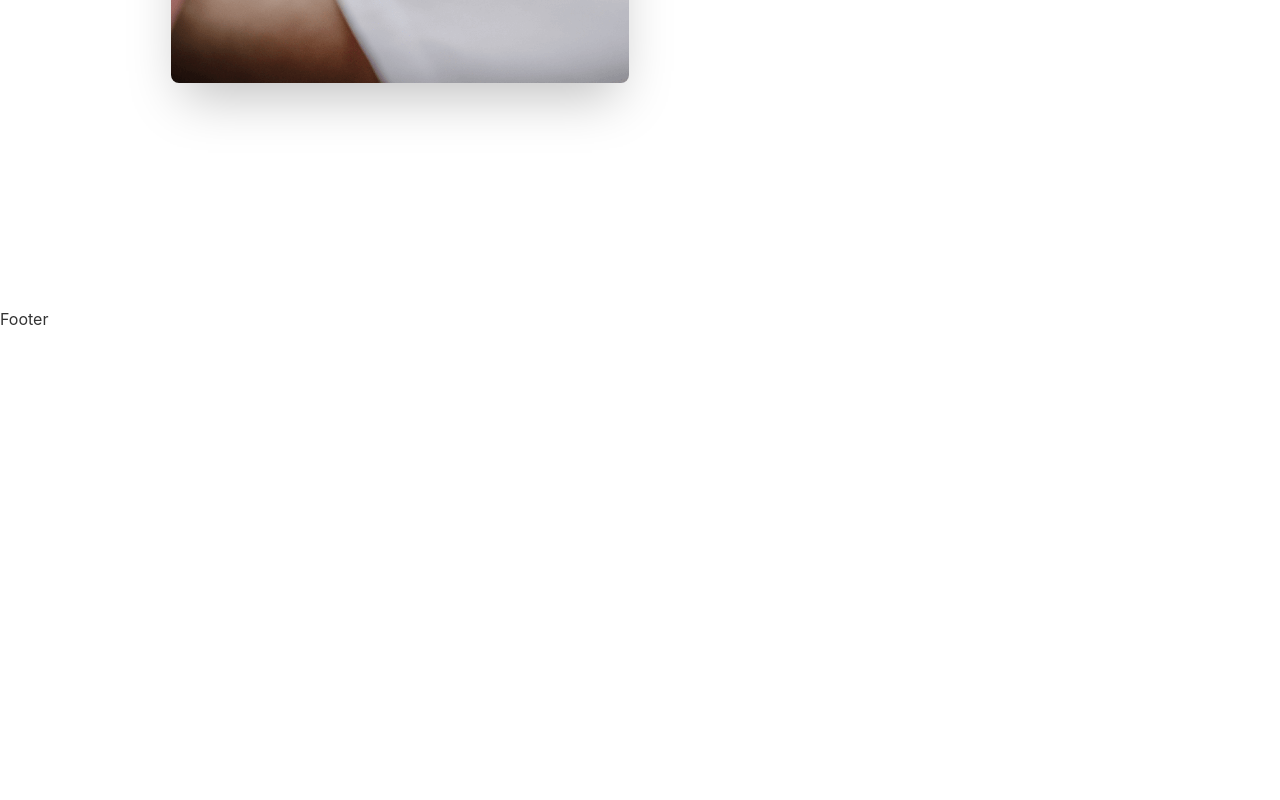
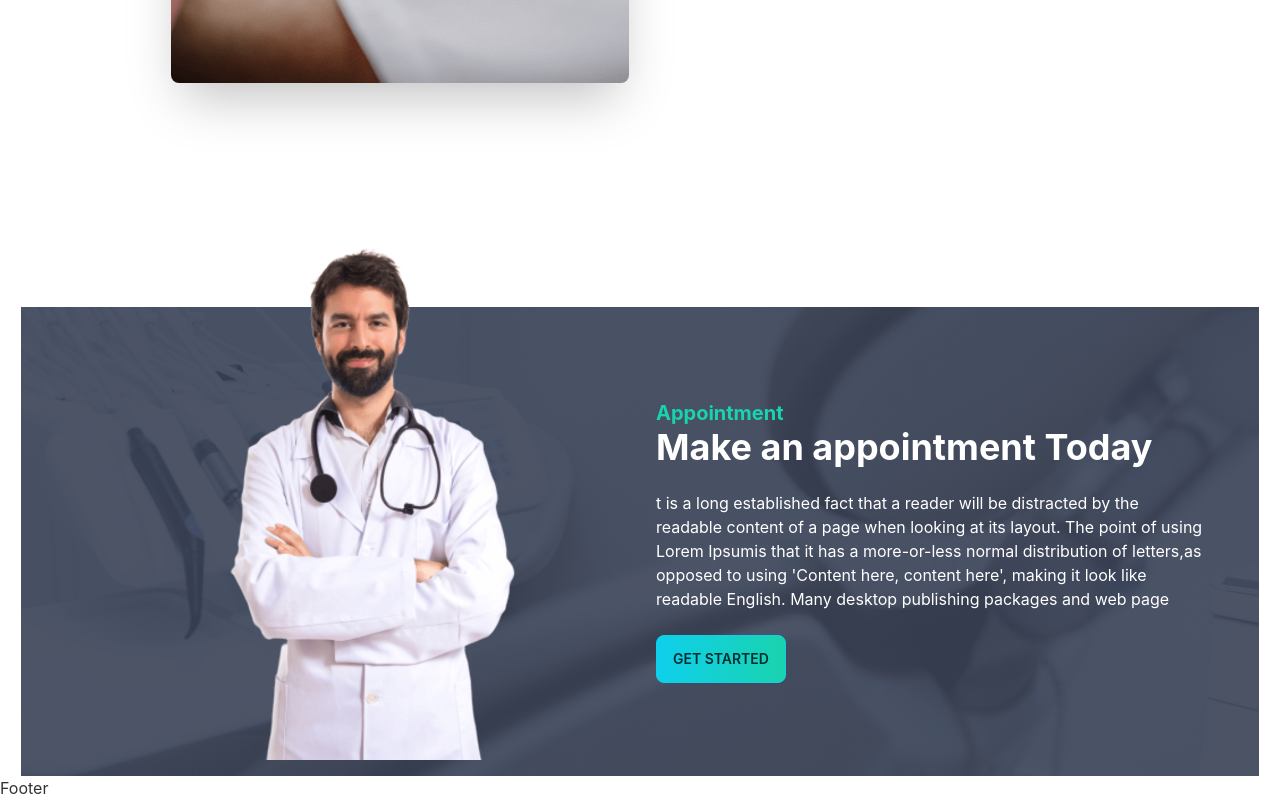
Before and after one commit to developer-munir/doctors-portal-client, a React (Create React App) app: page / in a window 1280 px wide. Shown: the part 2339-3139 px from the top of the page. Before the commit the page ends 2670 px from the top, so only its background shows below. Built offline with nearby package versions, Linux system fonts and the light colour scheme.

Commit message:
add apointment section

```diff
--- /dev/null
+++ b/src/components/PrimaryButton.jsx
@@ -0,0 +1,13 @@
+import React from 'react';
+
+const PrimaryButton = ({children}) => {
+    return (
+      <div>
+        <button className="btn btn-primary  bg-gradient-to-r from-primary to-secondary">
+          {children}
+        </button>
+      </div>
+    );
+};
+
+export default PrimaryButton;
--- /dev/null
+++ b/src/pages/Home/Apoinment/Apoinment.jsx
@@ -0,0 +1,33 @@
+import React from 'react';
+import doctor from '../../../assets/images/doctor.png';
+import apoinmentBanner from '../../../assets/images/appointment.png';
+import PrimaryButton from '../../../components/PrimaryButton';
+
+const Apoinment = () => {
+    return (
+      <div
+        className="hero md:px-9"
+        style={{ backgroundImage: `url(${apoinmentBanner})` }}
+      >
+        <div className="hero-content flex-col lg:flex-row">
+          <img src={doctor} className="hidden lg:block w-1/2 -mt-[130px]" alt="" />
+
+          <div className="lg:w-1/2 text-white">
+            <h1 className="text-xl text-secondary font-bold">Appointment</h1>
+            <h1 className="text-4xl font-bold">Make an appointment Today</h1>
+            <p className="py-6">
+              t is a long established fact that a reader will be distracted by
+              the readable content of a page when looking at its layout. The
+              point of using Lorem Ipsumis that it has a more-or-less normal
+              distribution of letters,as opposed to using 'Content here, content
+              here', making it look like readable English. Many desktop
+              publishing packages and web page
+            </p>
+            <PrimaryButton>Get Started</PrimaryButton>
+          </div>
+        </div>
+      </div>
+    );
+};
+
+export default Apoinment;
--- a/src/pages/Home/Home/Home.jsx
+++ b/src/pages/Home/Home/Home.jsx
@@ -6,6 +6,7 @@
 import { HiLocationMarker } from "react-icons/hi";
 import { FcCallback } from "react-icons/fc";
 import Services from "../Services/Services";
+import Apoinment from "../Apoinment/Apoinment";
 const Home = () => {
   const alerm = (
     <React.Fragment>
@@ -55,6 +56,7 @@
         </div>
           </div>
           <Services></Services>
+          <Apoinment></Apoinment>
     </div>
   );
 };
--- a/src/pages/Home/Services/ServiceTerms.jsx
+++ b/src/pages/Home/Services/ServiceTerms.jsx
@@ -12,9 +12,7 @@
           />
         </div>
         <div className="lg:w-1/2 mt-9 lg:mt-0">
-          <h1
-            className="text-5xl font-bold text-[#3A4256]"
-          >
+          <h1 className="text-5xl font-bold text-[#3A4256]">
             Exceptional Dental Care, on Your Terms
           </h1>
           <p className="py-6">
@@ -22,7 +20,9 @@
             excepturi exercitationem quasi. In deleniti eaque aut repudiandae et
             a id nisi.
           </p>
-          <button className="btn btn-primary">Get Started</button>
+          <button className="btn btn-primary bg-gradient-to-r from-primary to-secondary">
+            Get Started
+          </button>
         </div>
       </div>
     </div>
```
